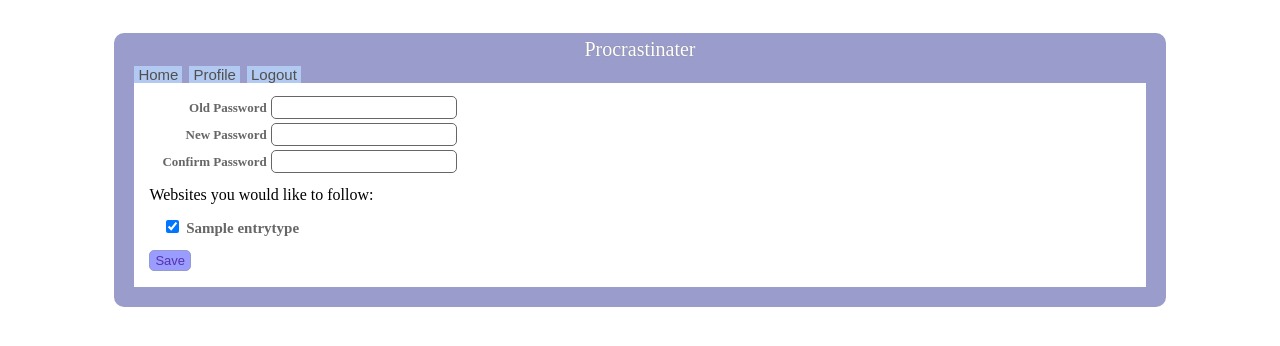
After one commit to tiberiu/procrastinater, a Django app: page /profile/ in a window 1280 px wide. The commit adds this page. Shown: the top 346 px of the page. Run offline with Django 3.2, Linux system fonts and the light colour scheme; a user stored in the database is signed in; tables that the repository leaves empty hold one stand-in row (values such as "Sample post"); parts of the project's set-up code (start-up, migrations or seed data) failed here and were passed over.

Commit message:
Added entrytypes and filtering by those entrytypes for each user. This is going to need some code cleaning, but it works for now :).

```diff
--- a/settings.py
+++ b/settings.py
@@ -82,3 +82,7 @@ INSTALLED_APPS = (
     'django.contrib.admin',
     'web',
 )
+
+# Auth app settings
+LOGIN_URL = '/login/'
+LOGIN_REDIRECT_URL = '/index'
--- a/sites/__init__.py
+++ b/sites/__init__.py
@@ -1,4 +1,4 @@
-from base import Site
+from base import Parser
 from failbook import Failbook
 from failblog import Failblog
 from tvcom import TVcom
--- /dev/null
+++ b/web/controllers/profile.py
@@ -0,0 +1,53 @@
+import logging
+
+from django.template import Context, loader
+from django.contrib.auth.decorators import login_required
+from django.http import HttpResponse, HttpResponseRedirect
+from django.conf import settings
+
+from web.models import EntryType
+
+@login_required
+def edit(request):
+  user_id = request.user.id
+
+  entry_types = EntryType.get_types()
+  user_types = EntryType.get_user_types(user_id)
+
+  template = loader.get_template('edit_profile.html');
+  context = Context({
+    'user': request.user,
+    'entry_types': entry_types,
+    'user_types': user_types
+  });
+
+  return HttpResponse(template.render(context))
+
+def save(request):
+  user_id = request.user.id
+
+#  old_pass = request.POST['old_pass']
+#  new_pass = request.POST['new_pass']
+#  confirm = request.POST['confirm']
+
+  # TODO: Change Password
+
+  type_ids = request.POST.getlist('types')
+
+  types = EntryType.get_types(type_ids)
+  user_types = EntryType.get_user_types(user_id)
+
+  to_remove = []
+  to_add = []
+
+  # Remove user from following entry types that he doesn't want
+  for type in user_types:
+    if type not in types:
+      type.remove_follower(user_id)
+
+  # Add user as follower to additional entry types
+  for type in types:
+    if type not in user_types:
+      type.add_follower(user_id)
+
+  return HttpResponseRedirect('/profile')
--- a/web/models.py
+++ b/web/models.py
@@ -1,9 +1,42 @@
 from datetime import datetime, timedelta
+import logging
 
 from django.db import models
 from django.contrib.auth.models import User
 
 from web.pickle_field import PickledObjectField
+
+class EntryType(models.Model):
+  type_name = models.CharField(max_length=128)
+  followers = models.ManyToManyField(User)
+
+  def __unicode__(self):
+    return u"type_name=%s type_id=%s" % (self.type_name,
+      self.id)
+
+  def get_type(id):
+    return EntryType.objects.get(id=id)
+
+  @staticmethod
+  def get_user_types(user_id):
+    return EntryType.objects.filter(followers=user_id)
+
+  @staticmethod
+  def get_types(ids=None):
+    if not ids:
+      return EntryType.objects.all()
+    else:
+      return EntryType.objects.filter(id__in=ids)
+
+  def add_follower(self, user_id):
+    user = User.objects.get(id=user_id)
+    self.followers.add(user)
+    return self.save()
+
+  def remove_follower(self, user_id):
+    user = User.objects.get(id=user_id)
+    self.followers.remove(user)
+    return self.save()
 
 class Story(models.Model):
   source_site = models.IntegerField()
@@ -11,26 +44,47 @@ class Story(models.Model):
   hash = models.CharField(max_length=128, unique=True)
   date = models.DateTimeField()
   crawled_date = models.DateTimeField(auto_now=True)
+  entry_type = models.ForeignKey(EntryType)
   users = models.ManyToManyField(User)
 
+  # Fuck, fuck, fuck
   @staticmethod
-  def get_episodes_by_range(start_date, end_date):
+  def _read_stories_subquery(user_id):
+    subquery = "SELECT web_story.id \
+          FROM web_story \
+          LEFT JOIN web_story_users \
+            ON web_story_users.story_id = web_story.id \
+          WHERE web_story_users.user_id = '%d'" % user_id
+    return subquery
+
+  @staticmethod
+  def _entrytype_subquery(user_id):
+    subquery = "SELECT web_entrytype.id \
+          FROM web_entrytype \
+          LEFT JOIN web_entrytype_followers \
+            ON web_entrytype_followers.entrytype_id = web_entrytype.id \
+          WHERE web_entrytype_followers.user_id = '%d'" % user_id
+    return subquery
+
+  @staticmethod
+  def get_episodes_by_range(start_date, end_date, user_id):
     #FIXME: We need a better way than hardcoding this
     shows_sites_id = [2]
+
+    entrytypes = EntryType.objects.filter(followers__id=user_id)
+
     episodes = Story.objects.filter(date__gt=start_date,
-        date__lte=end_date,
-        source_site__in=shows_sites_id)
+        date__lte=end_date, entry_type__in=entrytypes)
+    ret = []
     for episode in episodes:
       if 'air_date' in episode.content.__dict__:
-        yield episode.content
+        ret.append(episode.content)
+    return ret
 
   @staticmethod
   def get_next_stream_story(user_id):
     #FIXME: We need a better way than hardcoding this
-    stream_sites_id = [1, 3, 4]
-
-    # I found no better way of doing this but with a raw query
-    # and using a subquery
+    sites_id = [1, 3, 4]
 
     # user_id should be an int
     if not isinstance(user_id, int):
@@ -39,22 +93,26 @@ class Story(models.Model):
       except:
         raise ValueError
 
+    # I found no better way of doing this but with a raw query
+    # and using a subquery
+
     # Get stories read by user
-    subquery = "SELECT web_story.id \
-          FROM web_story \
-          LEFT JOIN web_story_users \
-            ON web_story_users.story_id = web_story.id \
-          WHERE web_story_users.user_id = '%d'" % user_id
-
+    # No query is being done here
+    # These functions just return the string for the subquery
+    read_stories_subquery = Story._read_stories_subquery(user_id)
+    # Get entry types followed by user
+    entrytype_subquery = Story._entrytype_subquery(user_id)
 
     # Get the first story that isn't in the first query
     query = "SELECT * \
           FROM web_story \
           WHERE \
             web_story.id NOT IN (%s) AND \
+            web_story.entry_type_id IN (%s) AND \
             web_story.source_site IN (%s) \
           ORDER BY id DESC \
-          LIMIT 1" % (subquery, ','.join(map(str, stream_sites_id)))
+          LIMIT 1" % (read_stories_subquery, entrytype_subquery,
+              ','.join(map(str, sites_id)))
 
     try:
       story = list(Story.objects.raw(query))[0]
--- a/web/static/css/style.css
+++ b/web/static/css/style.css
@@ -24,6 +24,7 @@
 
 .form_table {
   margin-top: 10px;
+  margin-bottom: 10px;
   color: #666666;
   font-weight: bold;
   padding: 0px 10px;
@@ -116,7 +117,6 @@
 
 #main_table {
   position: relative;
-  border: 2px solid #9A9CCB;
   width: 100%;
 }
 
@@ -136,3 +136,30 @@
 #shows h2 {
   font-size: 14px;
 }
+
+.topnav {
+  background-color: #9A9CCB;
+}
+
+.menu_item {
+  float: left;
+  -moz-border-radius-topleft: 6px;
+  -moz-border-radius-topright: 6px;
+  background-color: #B2C9F1;
+  margin-right: 7px;
+  padding-left: 4px;
+  padding-right: 4px;
+  cursor: pointer;
+  display: block;
+}
+
+.menu_item a {
+  text-decoration: none;
+  color: #505050;
+  font-family: arial;
+  font-size: 15px;
+}
+
+#edit_profile {
+  margin-left: 15px;
+}
--- /dev/null
+++ b/web/templates/base_main.html
@@ -0,0 +1,17 @@
+{% extends "base.html" %}
+
+{% block content %}
+
+<div id="wrapper" class="blue_box">
+  <div class="logo">Procrastinater</div>
+    <div id="topnav" class="topnav">
+      <div class="menu_item"><a href="/index">Home</a></div>
+      <div class="menu_item"><a href="/profile">Profile</a></div>
+      <div class="menu_item"><a href="/logout">Logout</a></div>
+      <div class="cb"></div>
+    </div>
+    {% block main_content %} {% endblock %}
+  </div>
+</div>
+
+{% endblock %}
--- /dev/null
+++ b/web/templates/edit_profile.html
@@ -0,0 +1,50 @@
+{% extends "base_main.html" %}
+
+{% block main_content %}
+
+<form method="post" action="/profile/save" id="edit_profile">
+  <table class="form_table">
+    <tr>
+      <td class="form_label">Old Password</td>
+      <td class="form_input">
+        <input name="old_pass" type="password" size="20" />
+      </td>
+    </tr>
+    <tr>
+      <td class="form_label">New Password</td>
+      <td class="form_input">
+        <input name="new_pass" type="password" size="20" />
+      </td>
+    </tr>
+    <tr>
+      <td class="form_label">Confirm Password</td>
+      <td class="form_input">
+        <input name="confirm" type="password" size="20" />
+      </td>
+    </tr>
+  </table>
+
+  <span>Websites you would like to follow:</span>
+  <table class="form_table">
+  {% for type in entry_types %}
+    <tr>
+      <td>
+        <input type="checkbox"
+            value="{{ type.id }}"
+            name="types"
+            id="types"
+            {% if type in user_types %}
+              checked="checked"
+            {% endif %} >
+          {{ type.type_name }}
+        </input>
+      </td>
+    </tr>
+  {% endfor %}
+  </table>
+
+  <input type="submit" value="Save" class="button">
+</form>
+
+
+{% endblock %}
--- a/web/templates/login.html
+++ b/web/templates/login.html
@@ -4,7 +4,7 @@
 
 <div class="blue_box login_box">
   <div class="logo">Procrastinater</div>
-  <form method="post" action="/accounts/login/">{% csrf_token %}
+  <form method="post" action="/login/">{% csrf_token %}
     {% if form.errors %}
       <div class="form_error">
         Invalid username or password
--- a/web/urls.py
+++ b/web/urls.py
@@ -11,8 +11,11 @@ urlpatterns = patterns('',
     (r'^admin/', include(admin.site.urls)),
     (r'^$', 'web.controllers.index.index'),
     (r'^index/(?P<id>\d*)$', 'web.controllers.index.index'),
-    (r'^accounts/login/$', 'django.contrib.auth.views.login',
+    (r'^login/$', 'django.contrib.auth.views.login',
         {'template_name': 'login.html'}),
+    (r'^logout/$', 'django.contrib.auth.views.logout_then_login'),
+    (r'^profile/$', 'web.controllers.profile.edit'),
+    (r'^profile/save$', 'web.controllers.profile.save'),
     (r'^static/(?P<path>.*)$', 'django.views.static.serve',
         {'document_root': 'web/static'})
 )
```
Also changed, not shown: crawler.py (+12 -2 lines), sites/base.py (+7 -3 lines), sites/failblog.py (+5 -4 lines), sites/failbook.py (+4 -3 lines), sites/fmylife.py (+4 -3 lines), sites/tvcom.py (+28 -20 lines), web/controllers/index.py (+5 -5 lines), web/templates/index.html (+5 -6 lines), 1 other file.
